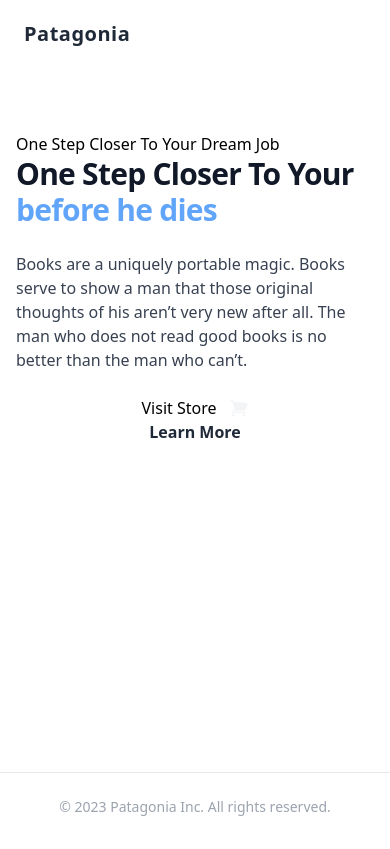
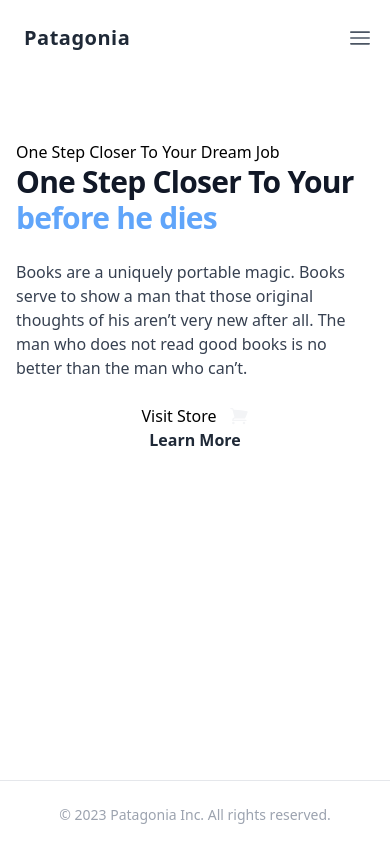
Before and after one commit to mahmudsajeeb/career-website, a React (Vite) app: page / in a window 390 px wide. Built offline with nearby package versions, Linux system fonts and the light colour scheme.

Commit message:
mobile menu design

```diff
--- a/src/components/Header.jsx
+++ b/src/components/Header.jsx
@@ -52,8 +52,93 @@ const Header = () => {
         </ul>
         <button className="bg-gradient-to-r hidden md:block  from-blue-400 via-indigo-500 to-purple-500 text-white font-bold py-2 px-4 rounded">Star Applying </button>
 
+        <div className='lg:hidden'>
+          <button
+            aria-label='Open Menu'
+            title='Open Menu'
+            className='p-2 -mr-1 transition duration-200 rounded focus:outline-none focus:shadow-outline hover:bg-deep-purple-50 focus:bg-deep-purple-50'
+            onClick={() => setIsMenuOpen(true)}
+          >
+            <svg className='w-5 text-gray-600' viewBox='0 0 24 24'>
+              <path
+                fill='currentColor'
+                d='M23,13H1c-0.6,0-1-0.4-1-1s0.4-1,1-1h22c0.6,0,1,0.4,1,1S23.6,13,23,13z'
+              />
+              <path
+                fill='currentColor'
+                d='M23,6H1C0.4,6,0,5.6,0,5s0.4-1,1-1h22c0.6,0,1,0.4,1,1S23.6,6,23,6z'
+              />
+              <path
+                fill='currentColor'
+                d='M23,20H1c-0.6,0-1-0.4-1-1s0.4-1,1-1h22c0.6,0,1,0.4,1,1S23.6,20,23,20z'
+              />
+            </svg>
+          </button>
+          {isMenuOpen && (
+            <div className='absolute z-10 top-0 left-0 w-full'>
+              <div className='p-5 bg-white border rounded shadow-sm'>
+                <div className='flex items-center justify-between mb-4'>
+                  <div>
+                    <Link
+                      to='/'
+                      aria-label='Statistics'
+                      title='Statistics'
+                      className='inline-flex items-center'
+                    >
+                     Statistics
 
-        {/* </div> */}
+                    </Link>
+                  </div>
+                  <div>
+                    <button
+                      aria-label='Close Menu'
+                      title='Close Menu'
+                      className='p-2 -mt-2 -mr-2 transition duration-200 rounded hover:bg-gray-200 focus:bg-gray-200 focus:outline-none focus:shadow-outline'
+                      onClick={() => setIsMenuOpen(false)}
+                    >
+                      <svg className='w-5 text-gray-600' viewBox='0 0 24 24'>
+                        <path
+                          fill='currentColor'
+                          d='M19.7,4.3c-0.4-0.4-1-0.4-1.4,0L12,10.6L5.7,4.3c-0.4-0.4-1-0.4-1.4,0s-0.4,1,0,1.4l6.3,6.3l-6.3,6.3 c-0.4,0.4-0.4,1,0,1.4C4.5,19.9,4.7,20,5,20s0.5-0.1,0.7-0.3l6.3-6.3l6.3,6.3c0.2,0.2,0.5,0.3,0.7,0.3s0.5-0.1,0.7-0.3 c0.4-0.4,0.4-1,0-1.4L13.4,12l6.3-6.3C20.1,5.3,20.1,4.7,19.7,4.3z'
+                        />
+                      </svg>
+                    </button>
+                  </div>
+                </div>
+                <nav>
+                  <ul className='space-y-4'>
+                    <li>
+                      <Link
+                        to='/applied-jobs
+'
+                        aria-label='applied-jobs'
+                        title='applied-jobs'
+                        className='font-medium tracking-wide text-gray-700 transition-colors duration-200 hover:text-deep-purple-accent-400'
+                      >
+                        Applied Jobs
+
+                      </Link>
+                    </li>
+                    <li>
+
+                    </li>
+                    <li>
+                      <Link
+                        to='/blog'
+                        aria-label='blog'
+                        title='blog'
+                        className='font-medium tracking-wide text-gray-700 transition-colors duration-200 hover:text-deep-purple-accent-400'
+                      >
+                        Blog
+                      </Link>
+                    </li>
+                  </ul>
+                  <button className="bg-gradient-to-r hidden md:block  from-blue-400 via-indigo-500 to-purple-500 text-white font-bold py-2 px-4 rounded">Star Applying </button>
+                </nav>
+              </div>
+            </div>
+          )}
+        </div>
       </div>
     </div>
   )
```
